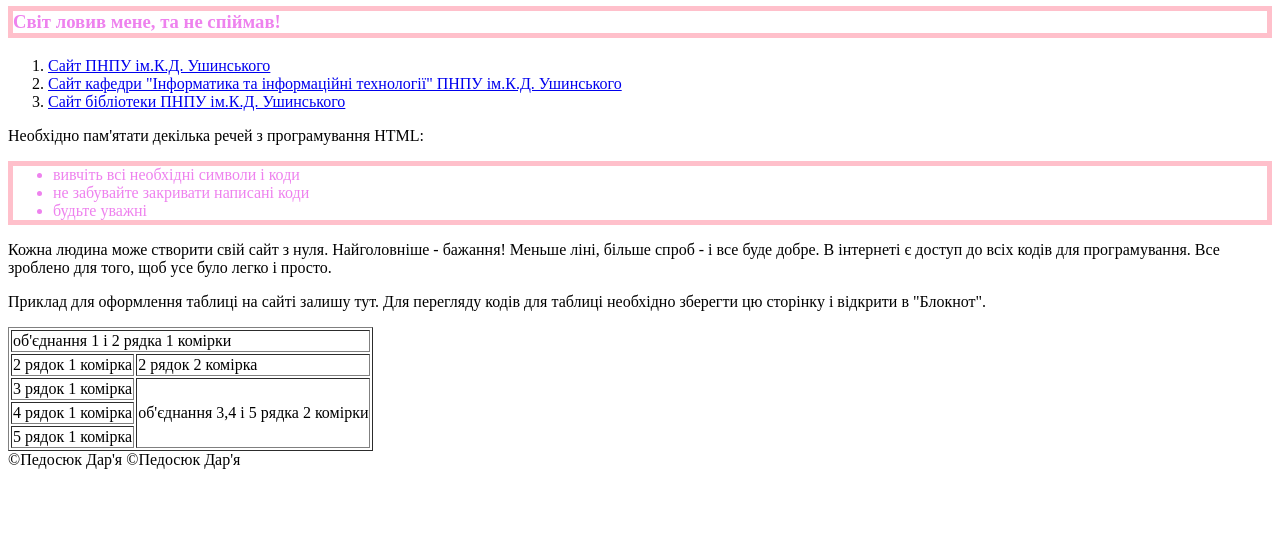
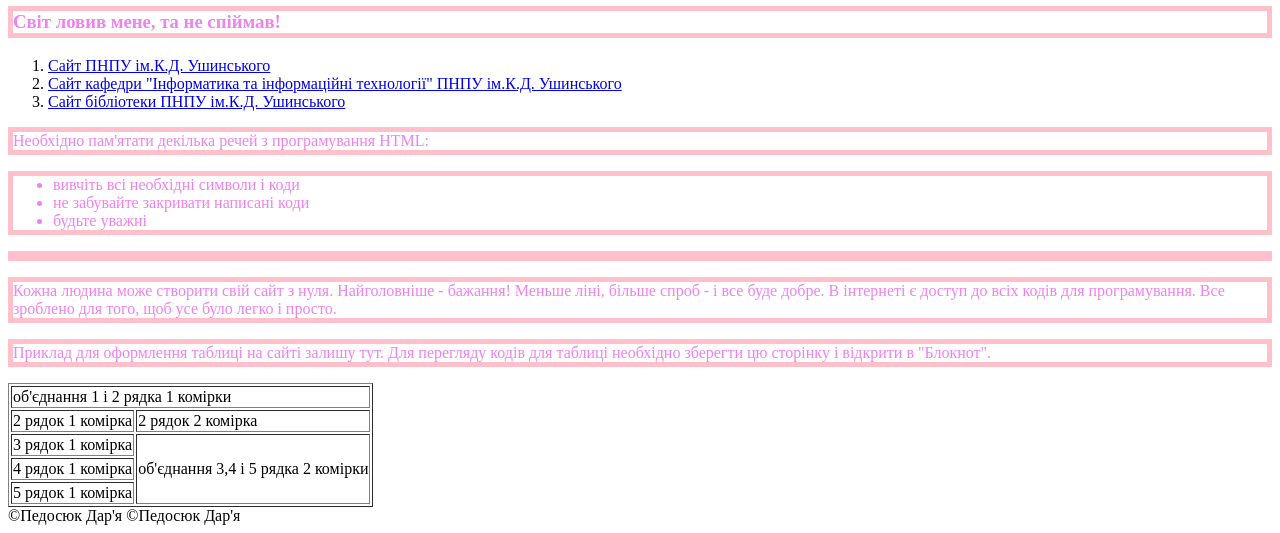
Before and after one commit to zhenya1104/semestr2_, a plain HTML site: page dari2lab.html in a window 1280 px wide. Shown: the part 290-823 px from the top of the page. Before the commit the page ends 800 px from the top, so only its background shows below. Drawn offline with Linux system fonts and the light colour scheme.

Commit message:
Update style2.css

```diff
--- a/style2.css
+++ b/style2.css
@@ -1,3 +1,3 @@
-h1,h3,p1,ul{color:violet;
+h1,h3,p,ul{color:violet;
 border:solid 5px pink;
 }
```
